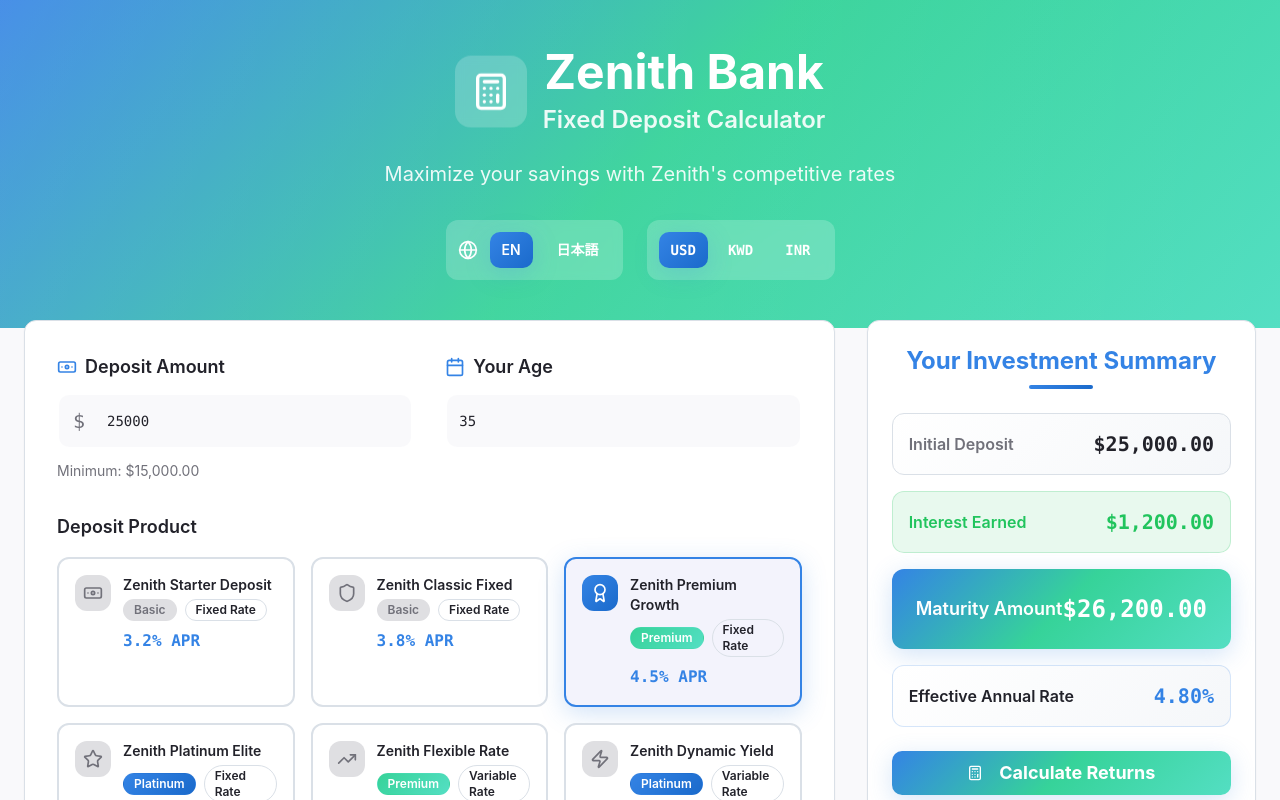
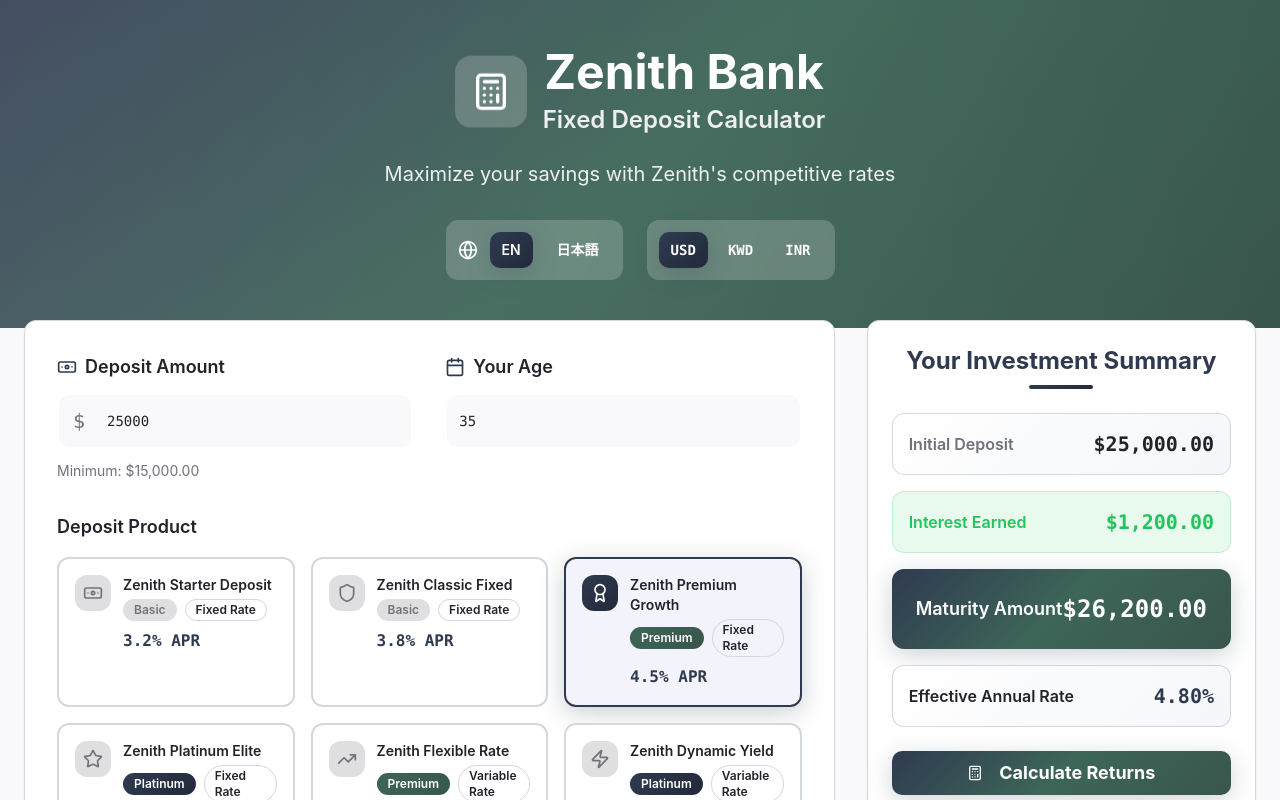
Before and after one commit to Arrowsincoming24/fixed-grow-explorer, a React (Vite) app: page / in a window 1280 px wide. Shown: the top 800 px of the page. Built offline with nearby package versions, Linux system fonts and the light colour scheme.

Commit message:
Refine color scheme

```diff
--- a/src/index.css
+++ b/src/index.css
@@ -9,13 +9,13 @@
 @layer base {
   :root {
     /* Core brand colors - Zenith Bank palette */
-    --primary: 213 77% 55%; /* Soothing blue #4A90E2 */
-    --primary-end: 213 77% 45%; /* Deeper blue #3A7BD5 */
+    --primary: 220 26% 25%; /* Dark navy blue #334155 */
+    --primary-end: 220 26% 18%; /* Darker navy #1e293b */
     --primary-foreground: 0 0% 100%;
 
     /* Secondary colors */
-    --secondary-green: 158 64% 52%; /* Soft green #4ECDC4 */
-    --secondary-mint: 168 68% 60%; /* Mint green #5FD3A9 */
+    --secondary-green: 159 25% 32%; /* Dark forest green #475569 */
+    --secondary-mint: 160 20% 28%; /* Muted teal #3f4f56 */
     --secondary-foreground: 0 0% 100%;
 
     /* Light theme backgrounds */
@@ -32,14 +32,14 @@
     --muted-foreground: 240 4% 46%;
 
     /* Interactive elements */
-    --accent: 213 77% 55%;
+    --accent: 220 26% 25%;
     --accent-foreground: 0 0% 100%;
 
     /* Form elements */
     --input: 0 0% 100%;
     --input-foreground: 240 10% 15%;
-    --border: 213 20% 88%;
-    --ring: 213 77% 55%;
+    --border: 220 15% 85%;
+    --ring: 220 26% 25%;
 
     /* Status colors */
     --destructive: 0 84% 60%;
@@ -50,17 +50,17 @@
     --warning-foreground: 0 0% 100%;
 
     /* Enhanced gradients */
-    --gradient-primary: linear-gradient(135deg, hsl(213 77% 55%), hsl(213 77% 45%));
-    --gradient-secondary: linear-gradient(135deg, hsl(158 64% 52%), hsl(168 68% 60%));
-    --gradient-hero: linear-gradient(135deg, hsl(213 77% 55%) 0%, hsl(158 64% 52%) 50%, hsl(168 68% 60%) 100%);
-    --gradient-card: linear-gradient(135deg, hsl(0 0% 100%) 0%, hsl(213 30% 97%) 100%);
-    --gradient-accent: linear-gradient(45deg, hsl(213 77% 55%), hsl(213 77% 65%));
+    --gradient-primary: linear-gradient(135deg, hsl(220 26% 25%), hsl(220 26% 18%));
+    --gradient-secondary: linear-gradient(135deg, hsl(159 25% 32%), hsl(160 20% 28%));
+    --gradient-hero: linear-gradient(135deg, hsl(220 26% 25%) 0%, hsl(159 25% 32%) 50%, hsl(160 20% 28%) 100%);
+    --gradient-card: linear-gradient(135deg, hsl(0 0% 100%) 0%, hsl(220 30% 97%) 100%);
+    --gradient-accent: linear-gradient(45deg, hsl(220 26% 25%), hsl(220 26% 35%));
 
     /* Enhanced shadows */
-    --shadow-soft: 0px 4px 20px rgba(74, 144, 226, 0.15);
+    --shadow-soft: 0px 4px 20px rgba(51, 65, 85, 0.15);
     --shadow-card: 0px 8px 30px rgba(0, 0, 0, 0.08);
-    --shadow-button: 0px 6px 25px rgba(74, 144, 226, 0.25);
-    --shadow-hero: 0px 20px 60px rgba(74, 144, 226, 0.2);
+    --shadow-button: 0px 6px 25px rgba(51, 65, 85, 0.25);
+    --shadow-hero: 0px 20px 60px rgba(51, 65, 85, 0.2);
 
     /* Border radius */
     --radius: 0.75rem;
```
